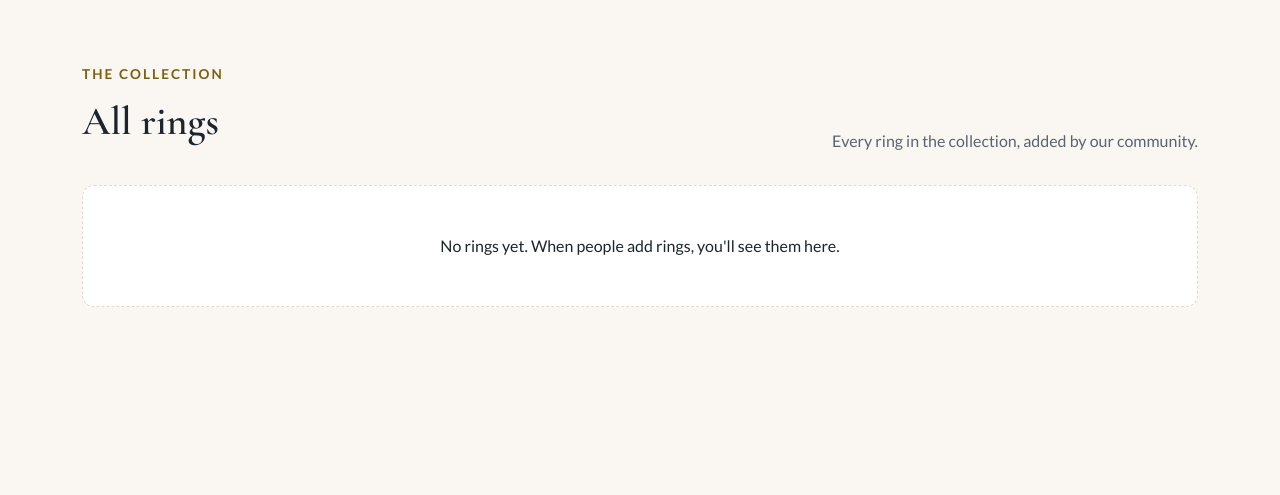
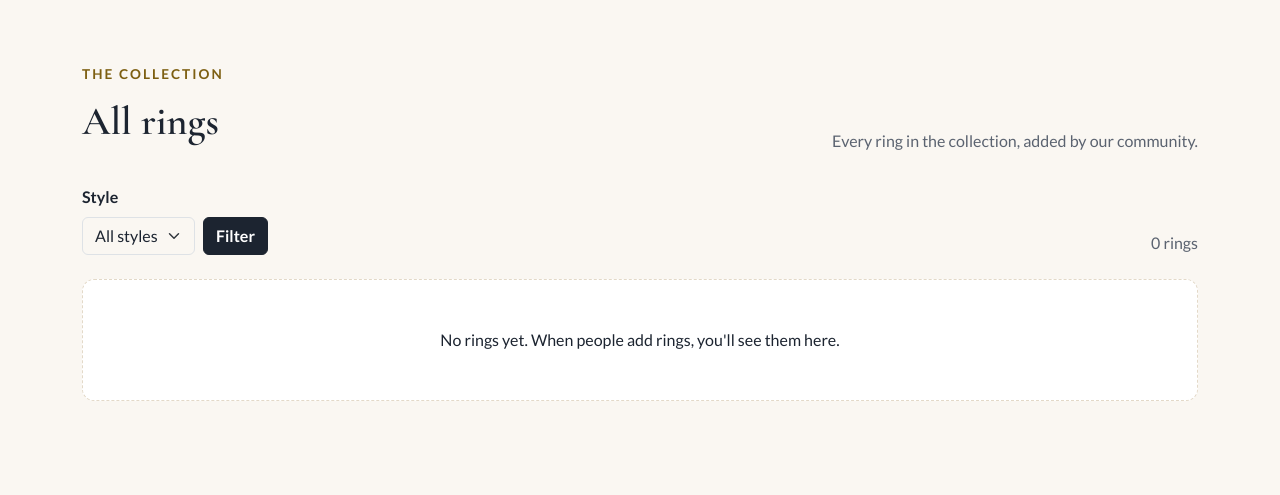
Before and after one commit to Krishna2414/radiant-karats, a Django app: page /rings/ in a window 1280 px wide. Shown: the part 64-559 px from the top of the page. Run offline with Django 5.2, Linux system fonts and the light colour scheme; data that the repository does not hold is empty.

Commit message:
Filter All rings by style

```diff
--- a/rings/views.py
+++ b/rings/views.py
@@ -17,12 +17,38 @@ def home(request):
 
 
 class RingList(generic.ListView):
-    """The All rings page: every ring, nine rings a page."""
+    """The All rings page: every ring, nine rings a page.
+
+    ?style=halo shows only halo rings. A style that doesn't exist, such
+    as ?style=banana, is ignored, so every ring shows.
+    """
 
     model = Ring
     template_name = "rings/ring_list.html"
     context_object_name = "rings"
     paginate_by = 9
+
+    def get_style(self):
+        """The style chosen in the Style menu, or "" for every style."""
+        style = self.request.GET.get("style", "")
+        if style in Ring.Style.values:
+            return style
+        return ""
+
+    def get_queryset(self):
+        rings = Ring.objects.all()
+        style = self.get_style()
+        if style:
+            rings = rings.filter(style=style)
+        return rings
+
+    def get_context_data(self, **kwargs):
+        context = super().get_context_data(**kwargs)
+        style = self.get_style()
+        context["style"] = style
+        context["style_name"] = Ring.Style(style).label if style else ""
+        context["styles"] = Ring.Style.choices
+        return context
 
 
 def ring_detail(request, slug):
--- a/templates/rings/ring_list.html
+++ b/templates/rings/ring_list.html
@@ -13,6 +13,22 @@
             <p class="section-intro">Every ring in the collection, added by our community.</p>
         </div>
 
+        <div class="d-flex flex-wrap justify-content-between align-items-end gap-3 mb-4">
+            <form method="get" class="d-flex flex-wrap align-items-end gap-2">
+                <div>
+                    <label class="form-label" for="style">Style</label>
+                    <select class="form-select" id="style" name="style">
+                        <option value="">All styles</option>
+                        {% for value, label in styles %}
+                        <option value="{{ value }}" {% if value == style %}selected{% endif %}>{{ label }}</option>
+                        {% endfor %}
+                    </select>
+                </div>
+                <button type="submit" class="btn btn-ink">Filter</button>
+            </form>
+            <p class="mb-0 text-secondary">{{ paginator.count }} ring{{ paginator.count|pluralize }}{% if style %} in the {{ style_name|lower }} style{% endif %}</p>
+        </div>
+
         {% if rings %}
         <div class="row g-4">
             {% for ring in rings %}
@@ -20,6 +36,11 @@
                 {% include "includes/ring_card.html" %}
             </div>
             {% endfor %}
+        </div>
+        {% elif style %}
+        <div class="empty-state">
+            <p>No {{ style_name|lower }} rings yet.</p>
+            <a class="btn btn-ink" href="{% url 'ring_list' %}">Show all rings</a>
         </div>
         {% else %}
         <div class="empty-state">
@@ -31,11 +52,11 @@
         <nav class="mt-5" aria-label="Ring pages">
             <ul class="pagination justify-content-center">
                 {% if page_obj.has_previous %}
-                <li class="page-item"><a class="page-link" href="?page={{ page_obj.previous_page_number }}">Previous</a></li>
+                <li class="page-item"><a class="page-link" href="?style={{ style }}&amp;page={{ page_obj.previous_page_number }}">Previous</a></li>
                 {% endif %}
                 <li class="page-item active" aria-current="page"><span class="page-link">Page {{ page_obj.number }} of {{ paginator.num_pages }}</span></li>
                 {% if page_obj.has_next %}
-                <li class="page-item"><a class="page-link" href="?page={{ page_obj.next_page_number }}">Next</a></li>
+                <li class="page-item"><a class="page-link" href="?style={{ style }}&amp;page={{ page_obj.next_page_number }}">Next</a></li>
                 {% endif %}
             </ul>
         </nav>
```
Also changed, not shown: rings/tests.py (+46 -0 lines).
